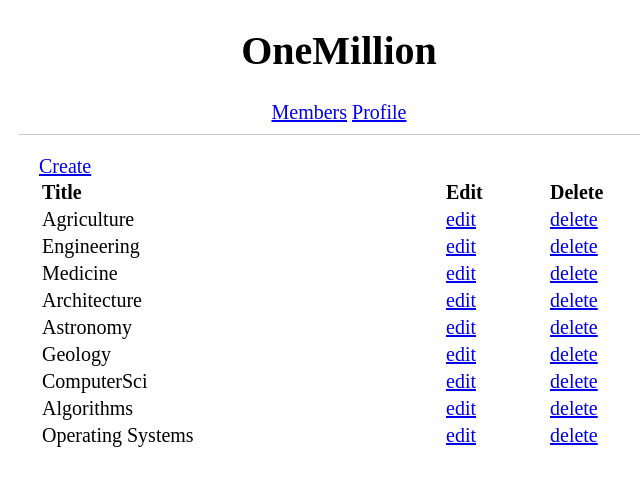
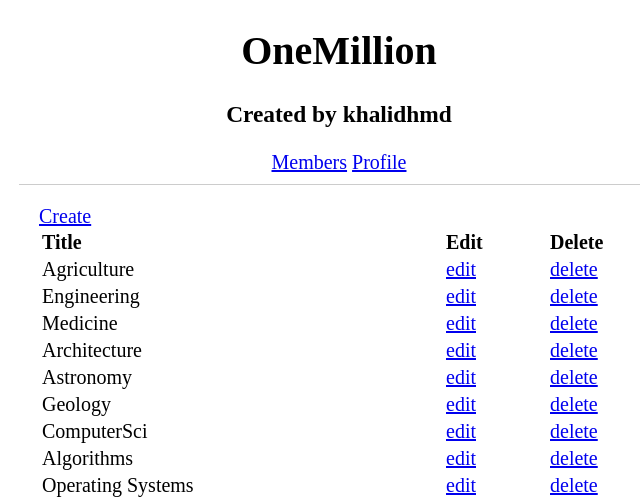
Before and after one commit to khalidhmd/forum-flask, a Flask app: page / in a window 1280 px wide. Shown: the top 499 px of the page, without its empty margins (301-941 px from the left). Run offline with Flask 2, Linux system fonts and the light colour scheme.

Commit message:
third commit

```diff
--- a/app/templates/index.html
+++ b/app/templates/index.html
@@ -8,6 +8,7 @@
 <body>
     <div class="centered-item">
         <h1>OneMillion</h1>
+        <h3>Created by khalidhmd</h3>
     </div>
     <div class="centered-item">
         <a href="#">Members</a>
```
